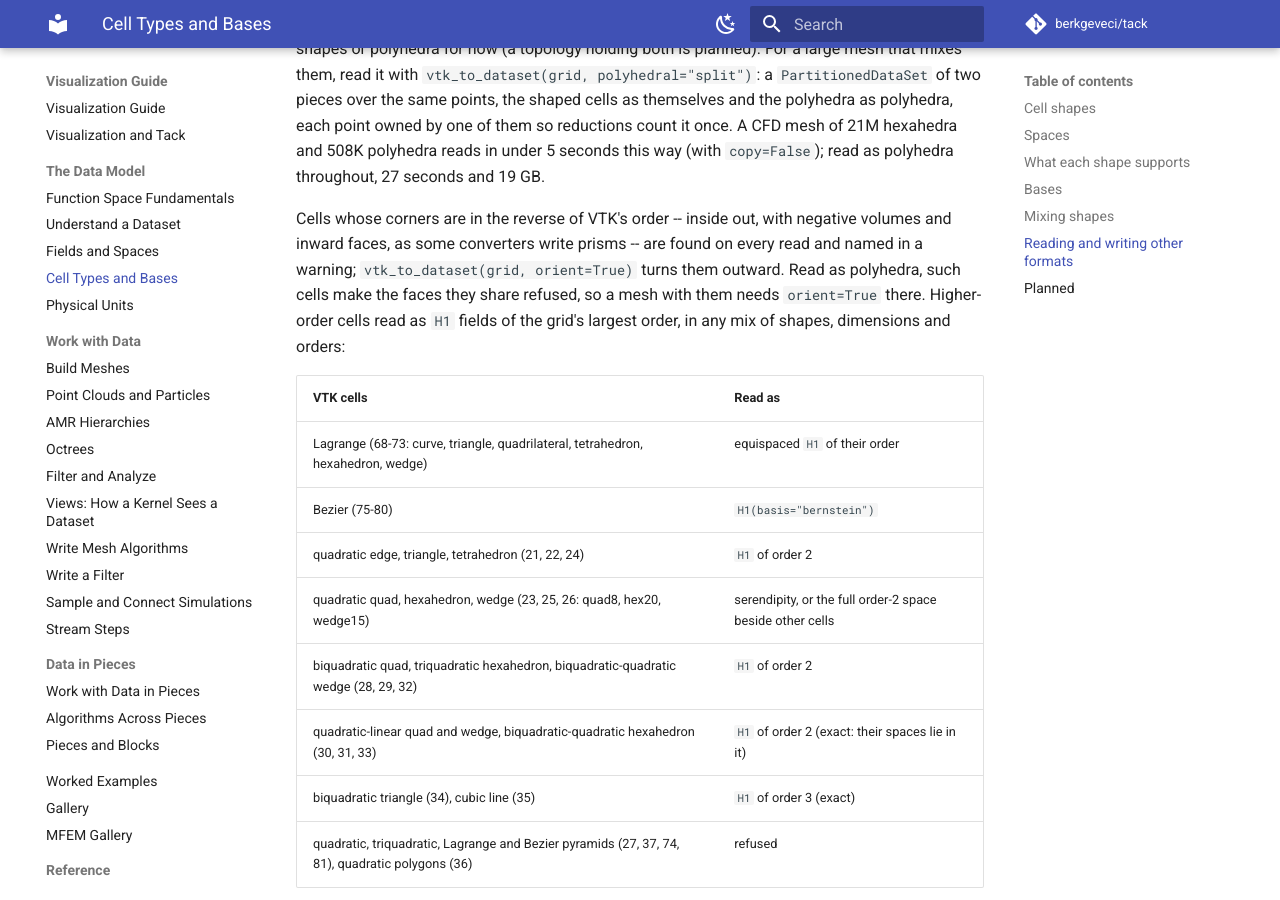
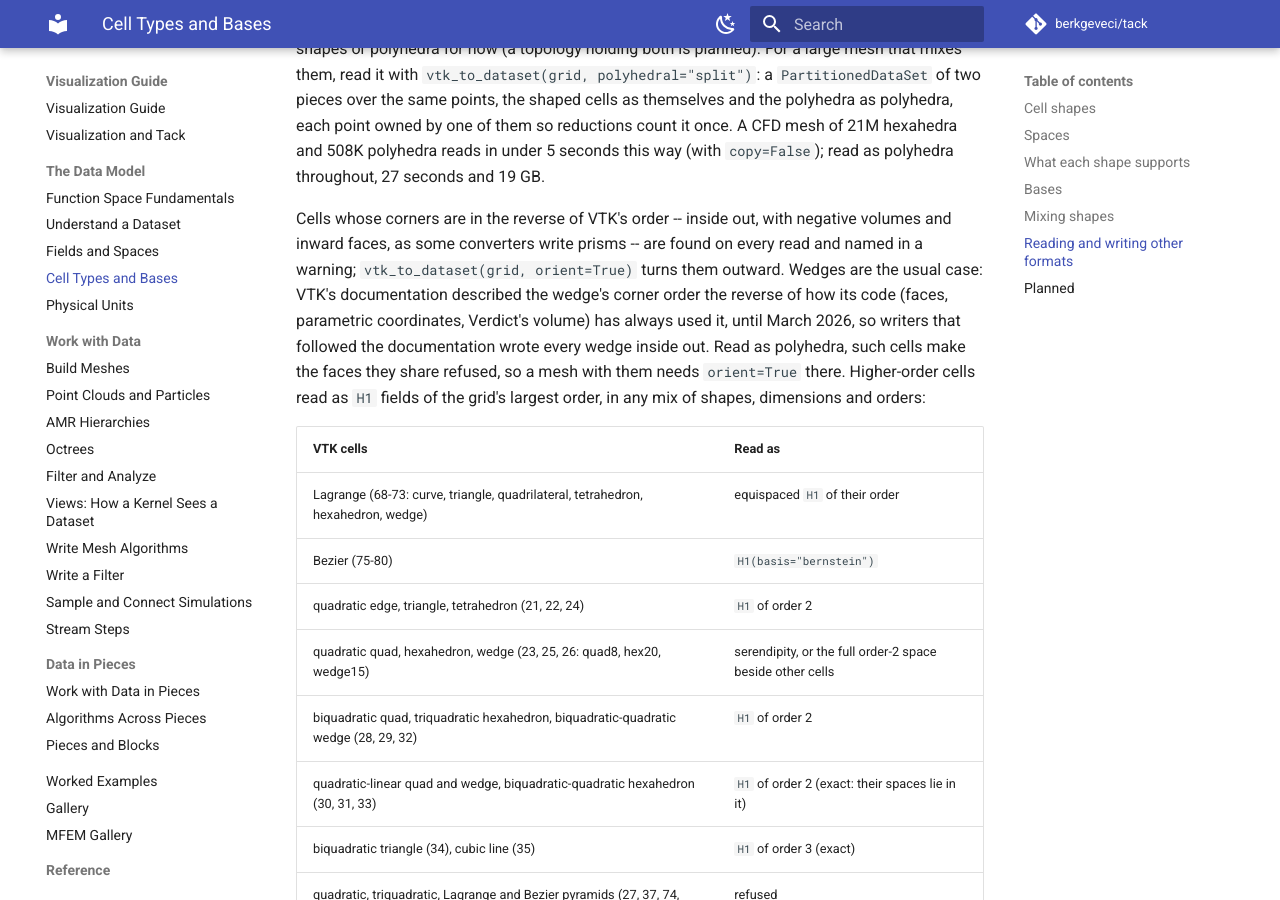
Before and after one commit to berkgeveci/tack, an MkDocs documentation site: the page built from docs/vis-guide/16-cells-and-bases.md, in a window 1280 px wide and 900 px high, scrolled down 4332 px. Built offline with MkDocs 1.6.1 and Material for MkDocs 9.7.7, drawn with Linux system fonts in a browser that asks for light colours; comment, search, counter and statistics services are not loaded; the version menu is left out.

Commit message:
Inside-out wedges: the warning and docs say why they are common (VTK documented the wedge's order reversed from its code until 74e900958d, 2026-03-04)

```diff
--- a/docs/vis-guide/16-cells-and-bases.md
+++ b/docs/vis-guide/16-cells-and-bases.md
@@ -133,7 +133,10 @@ CFD mesh of 21M hexahedra and 508K polyhedra reads in under 5 seconds this way
 Cells whose corners are in the reverse of VTK's order -- inside out, with negative
 volumes and inward faces, as some converters write prisms -- are found on every
 read and named in a warning; `vtk_to_dataset(grid, orient=True)` turns them
-outward. Read as polyhedra, such cells make the faces they share refused, so a
+outward. Wedges are the usual case: VTK's documentation described the wedge's
+corner order the reverse of how its code (faces, parametric coordinates, Verdict's
+volume) has always used it, until March 2026, so writers that followed the
+documentation wrote every wedge inside out. Read as polyhedra, such cells make the faces they share refused, so a
 mesh with them needs `orient=True` there.
 Higher-order cells read as `H1` fields of the grid's largest order, in any mix
 of shapes, dimensions and orders:
```
Also changed, not shown: changelog.d/polyhedral-radix-orient.md (+3 -1 lines), 1 other file.
